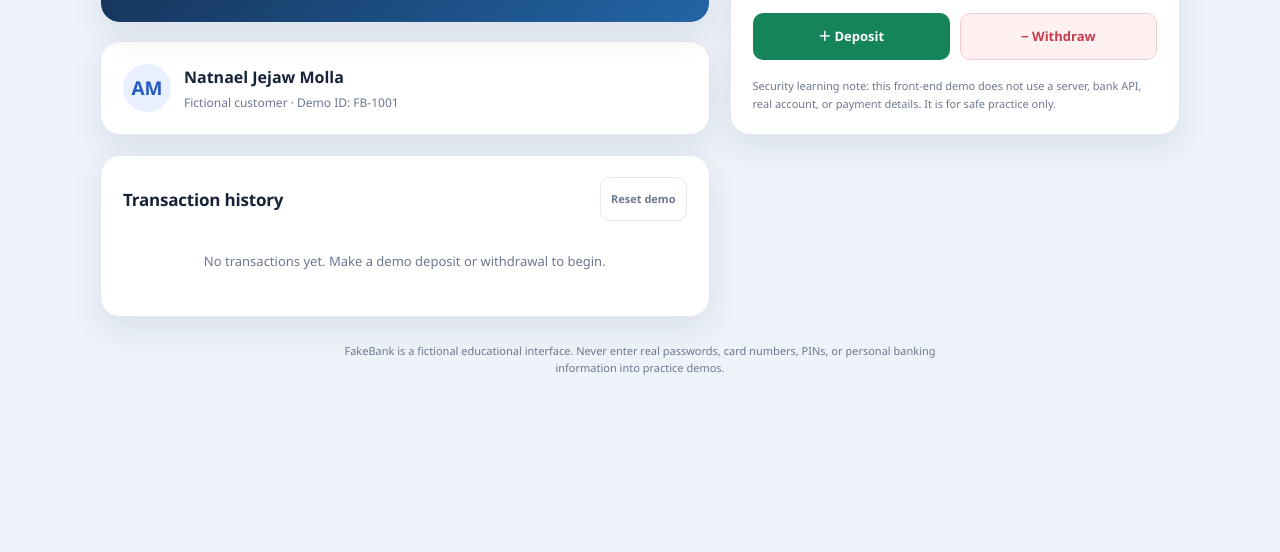
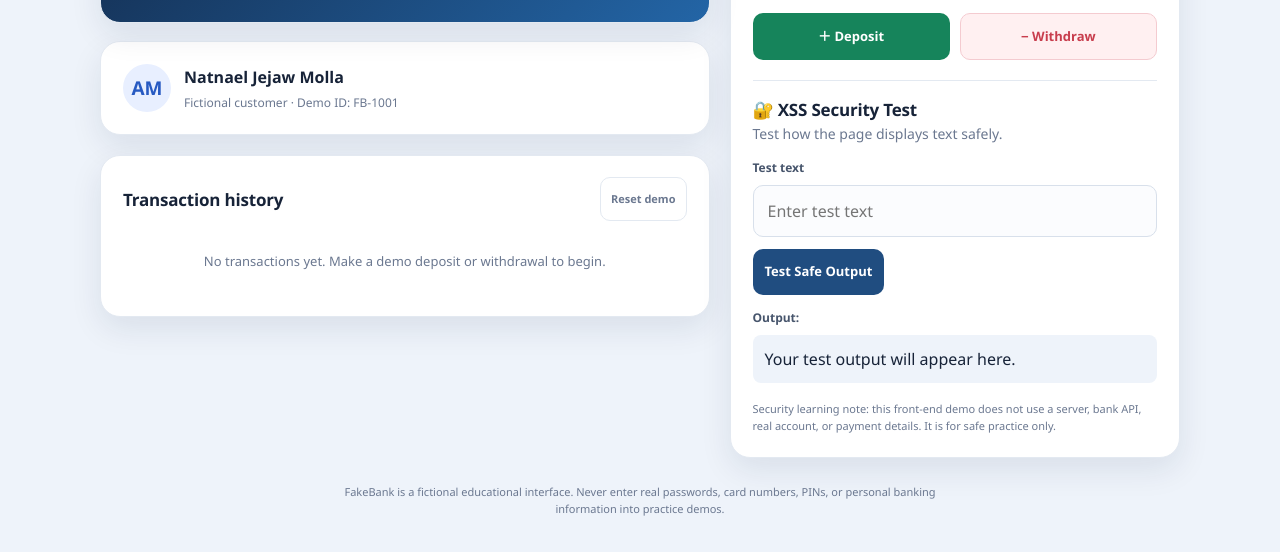
Before and after one commit to abrahamjejaw-jpg/fakebank-practice, a plain HTML site: page index.html in a window 1280 px wide. Shown: the part 480-1032 px from the top of the page. Before the commit the page ends 927 px from the top, so only its background shows below. Drawn offline with Linux system fonts and the light colour scheme.

Commit message:
Implement XSS security test section in index.html
Added a section for XSS security testing with input and output display.

```diff
--- a/index.html
+++ b/index.html
@@ -550,6 +550,24 @@ button:focus-visible {
             <button class="withdraw-btn" id="withdrawBtn" type="button">− Withdraw</button>
           </div>
           <div class="notice" id="notice" role="status" aria-live="polite"></div>
+
+<div style="margin-top:20px; padding-top:16px; border-top:1px solid #e3e9f1;">
+  <h2>🔐 XSS Security Test</h2>
+  <p class="sub">Test how the page displays text safely.</p>
+
+  <label class="field-label" for="securityInput">Test text</label>
+  <input id="securityInput" type="text" placeholder="Enter test text">
+
+  <button id="testSecurityBtn" type="button" style="margin-top:12px; background:#204d80; color:white;">
+    Test Safe Output
+  </button>
+
+  <p class="field-label">Output:</p>
+  <div id="securityOutput" style="padding:12px; background:#eef3fa; border-radius:8px; overflow-wrap:anywhere;">
+    Your test output will appear here.
+  </div>
+</div>
+
           <p class="footer-note" style="text-align:left;margin-top:17px">Security learning note: this front-end demo does not use a server, bank API, real account, or payment details. It is for safe practice only.</p>
         </div>
       </section>
@@ -639,9 +657,15 @@ button:focus-visible {
         date: new Date().toLocaleString()
       });
       amountEl.value = "";
+
       render();
     }
+const securityInput = document.getElementById("securityInput");
+const securityOutput = document.getElementById("securityOutput");
 
+document.getElementById("testSecurityBtn").addEventListener("click", () => {
+  securityOutput.textContent = securityInput.value;
+});
     document.getElementById("depositBtn").addEventListener("click", () => transact("in"));
     document.getElementById("withdrawBtn").addEventListener("click", () => transact("out"));
     document.getElementById("resetBtn").addEventListener("click", () => {
```
